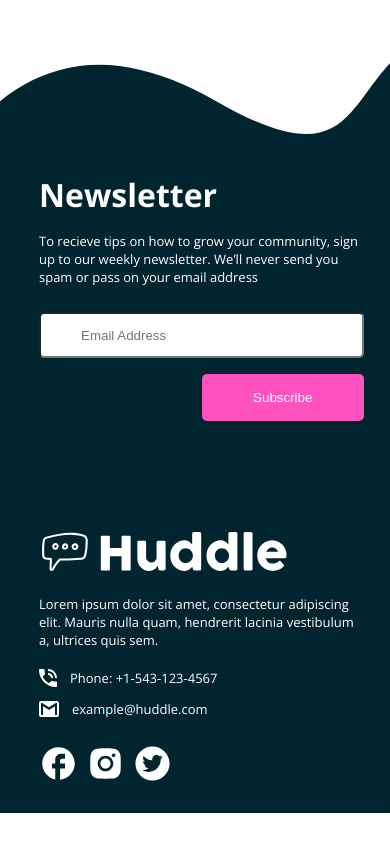
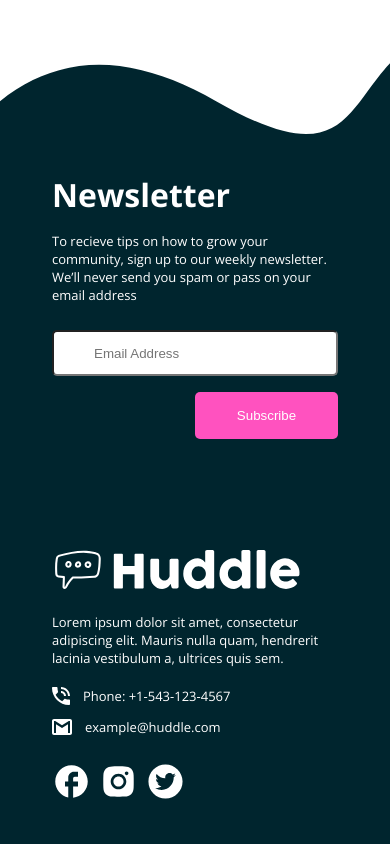
Before and after one commit to FelipeFama/huddle-landing-page-with-curved-sections, a React (Vite) app: page / in a window 390 px wide. Shown: the part 3996-4840 px from the top of the page. Before the commit the page ends 4809 px from the top, so only its background shows below. Built offline with nearby package versions, Linux system fonts and the light colour scheme.

Commit message:
Update styles

```diff
--- a/src/components/Footer/style.sass
+++ b/src/components/Footer/style.sass
@@ -10,7 +10,7 @@
     font-size: 13px
     padding: 0 4em 3em
     @media screen and (max-width: 49rem)
-        padding: 0 2em 2em 3em
+        padding: 0 4em 3em
     @media screen and (max-width: 47rem)
         flex-direction: column-reverse
     .footer-container
--- a/src/styles/main.sass
+++ b/src/styles/main.sass
@@ -8,6 +8,7 @@
 
 body
     font-family: variables.$font-body
+    overflow-x: hidden
 
 h1
     font-size: 2rem
```
